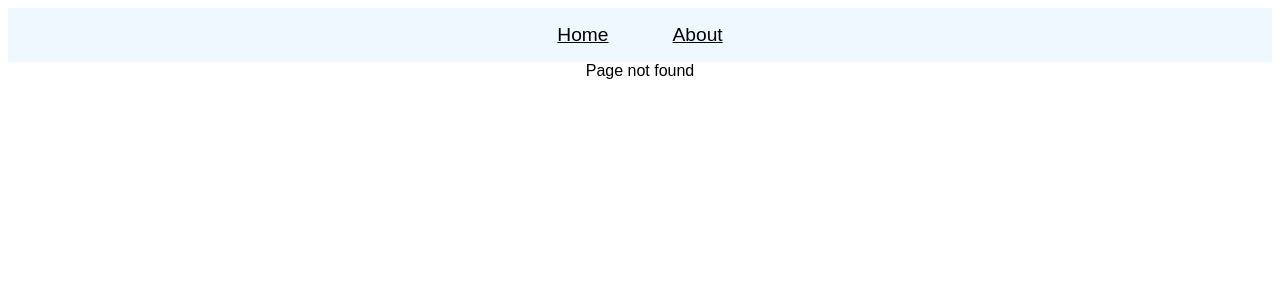
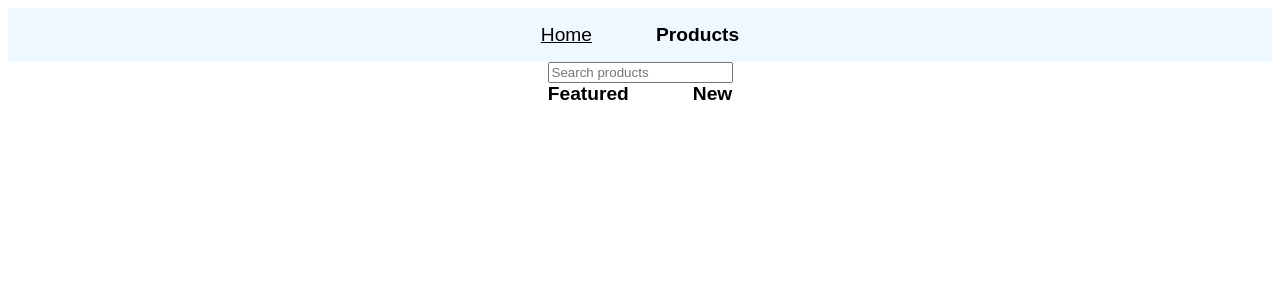
Before and after one commit to BesPredel63/react-route, a React (Create React App) app: page /products in a window 1280 px wide. Before the commit this address had no page. Shown: the top 300 px of the page. Built offline with nearby package versions, Linux system fonts and the light colour scheme.

Commit message:
Добавлены вложенные маршруты для компонента Products.jsx

```diff
--- a/src/App.js
+++ b/src/App.js
@@ -1,10 +1,13 @@
 import React from "react";
 import {Route, Routes} from 'react-router-dom';
-import About from "./pages/About";
+// import About from "./pages/About";
 import Home from "./pages/Home";
 import NavBar from "./components/UI/NavBar";
 import './styles/styles.css'
 import NoMatch from "./pages/NoMatch";
+import Products from "./pages/Products";
+import FeaturedProduct from "./pages/FeaturedProduct";
+import NewProduct from "./pages/NewProduct";
 
 function App() {
     return (
@@ -12,7 +15,11 @@
             <NavBar />
             <Routes>
                 <Route path='/' element={<Home />} />
-                <Route path='about' element={<About />} />
+                {/*<Route path='about' element={<About />} />*/}
+                <Route path='products' element={<Products />}>
+                    <Route path='featured' element={<FeaturedProduct />} />
+                    <Route path='new' element={<NewProduct />} />
+                </Route>
                 <Route path='*' element={<NoMatch />} />
             </Routes>
         </div>
--- a/src/components/UI/NavBar.jsx
+++ b/src/components/UI/NavBar.jsx
@@ -15,8 +15,8 @@
             <NavLink style={navLinkStyles} to="/">
                 Home
             </NavLink>
-            <NavLink style={navLinkStyles} to="/about">
-                About
+            <NavLink style={navLinkStyles} to="/products">
+                Products
             </NavLink>
         </nav>
     );
--- /dev/null
+++ b/src/pages/FeaturedProduct.jsx
@@ -0,0 +1,7 @@
+import React from "react";
+
+const FeaturedProduct = () => {
+    return <div>Featured products</div>;
+};
+
+export default FeaturedProduct;
--- /dev/null
+++ b/src/pages/NewProduct.jsx
@@ -0,0 +1,7 @@
+import React from "react";
+
+const NewProduct = () => {
+    return <div>New Product</div>;
+};
+
+export default NewProduct;
--- /dev/null
+++ b/src/pages/Products.jsx
@@ -0,0 +1,17 @@
+import React from 'react';
+import {Link, Outlet} from "react-router-dom";
+
+const Products = () => {
+    return (
+        <div>
+            <input placeholder='Search products' type='search' />
+            <nav>
+                <Link to='featured'>Featured</Link>
+                <Link to='new'>New</Link>
+            </nav>
+            <Outlet />
+        </div>
+    );
+};
+
+export default Products;
```
